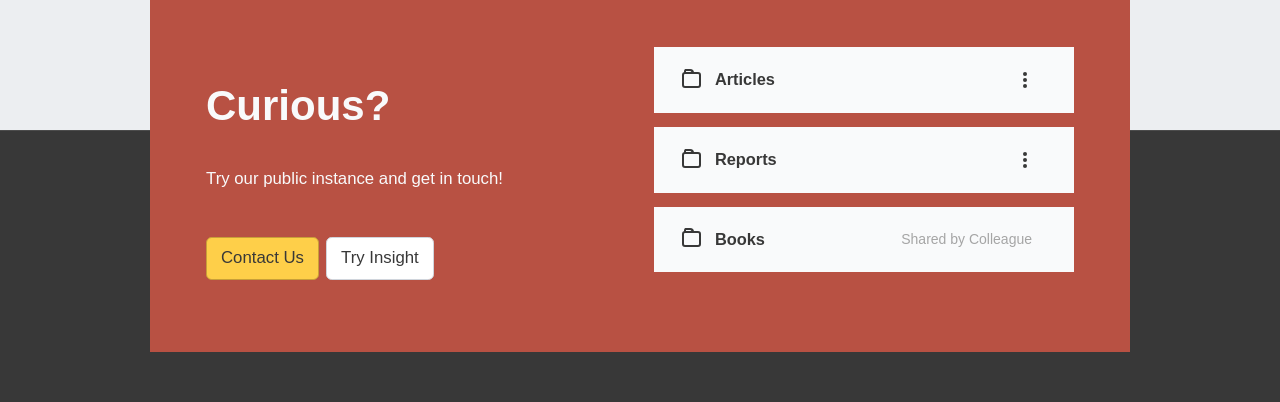
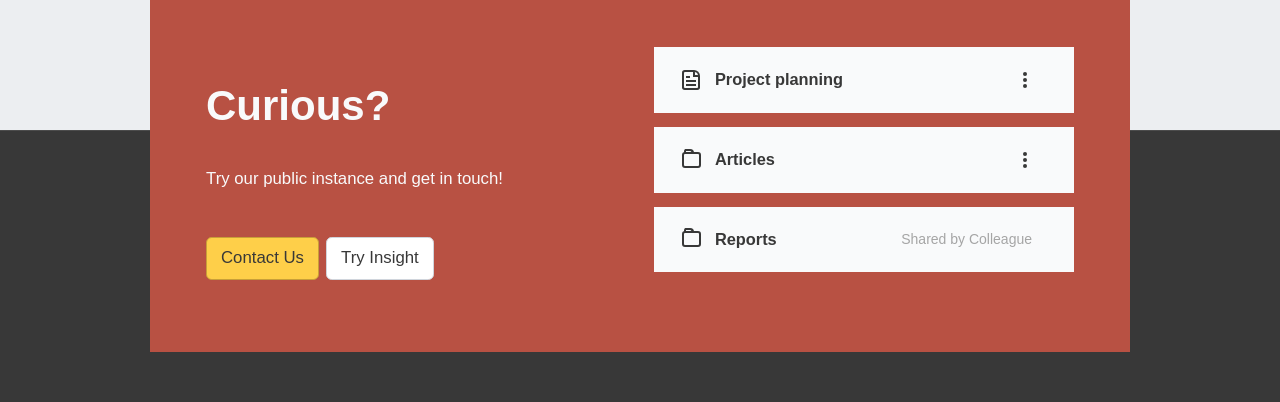
Before and after one commit to resolve-works/website, a SvelteKit app: page /projects/insight in a window 1280 px wide. Shown: the part 2169-2571 px from the top of the page. Built offline with nearby package versions, Linux system fonts and the light colour scheme.

Commit message:
make footer scale

```diff
--- a/src/routes/+layout.svelte
+++ b/src/routes/+layout.svelte
@@ -53,6 +53,12 @@
 </article>
 
 <style>
+	article {
+		min-height: 100vh;
+		display: flex;
+		flex-direction: column;
+	}
+
 	.typing-animation {
 		border-right: 2px solid currentColor;
 		display: inline;
--- a/src/routes/+page.svelte
+++ b/src/routes/+page.svelte
@@ -2,9 +2,8 @@
 	<title>Resolve</title>
 </svelte:head>
 
-<article>
-	<main>
-		<h1 class="typing-animation" class:complete={is_complete}>{displayed_text}</h1>
+<section>
+	<div>
 		<p>
 			We are IT professionals with a vision. That vision is for technology to empower humans.
 			Empower them to make sense of the void, empower them to find answers, and empower them to dare
@@ -20,12 +19,21 @@
 				<a href="/projects/insight">Insight</a>: The knowledge base for newsrooms.
 			</li>
 		</ul>
-	</main>
-</article>
+	</div>
+</section>
 
 <style>
 	ul {
 		list-style: none;
 		padding-left: 0;
 	}
+
+	section {
+		flex-grow: 1;
+	}
+
+	section > div {
+		max-width: 70rem;
+		margin: 0 auto;
+	}
 </style>
--- a/src/routes/projects/insight/+page.svelte
+++ b/src/routes/projects/insight/+page.svelte
@@ -140,10 +140,10 @@
 		</div>
 
 		<div>
+			<Inode name="Project planning" type="file" is_ready={true} is_owned={true} />
 			<Inode name="Articles" type="folder" is_ready={true} is_owned={true} />
-			<Inode name="Reports" type="folder" is_ready={true} is_owned={true} />
 			<Inode
-				name="Books"
+				name="Reports"
 				type="folder"
 				is_ready={true}
 				is_owned={false}
```
